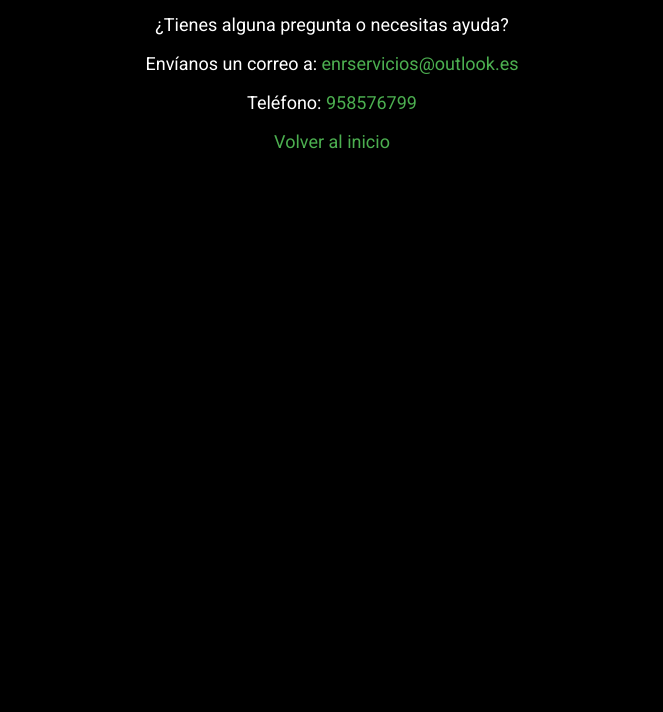
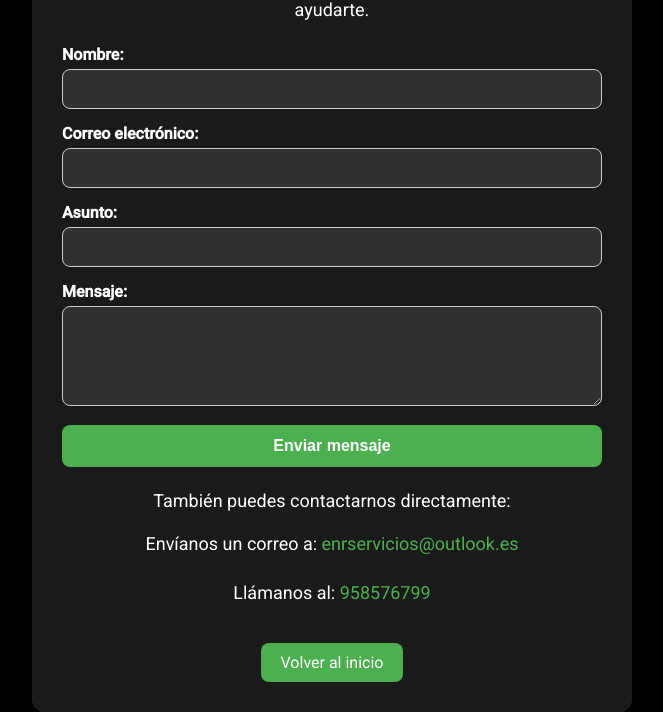
Before and after one commit to OrumST/cotizador-enr, a website: page public/contacto.html in a window 1280 px wide. Shown: the part 116-828 px from the top of the page, without its empty margins (308-971 px from the left). Before the commit the page ends 800 px from the top, so only its background shows below. Drawn offline with Linux system fonts and the light colour scheme.

Commit message:
Update contacto.html

```diff
--- a/public/contacto.html
+++ b/public/contacto.html
@@ -5,36 +5,183 @@
     <meta name="viewport" content="width=device-width, initial-scale=1.0" />
     <title>Contacto - ENR Cotizador</title>
     <style>
+      /* Reset global */
+      * {
+        box-sizing: border-box;
+        margin: 0;
+        padding: 0;
+      }
+
       body {
         font-family: 'Roboto', sans-serif;
         background-color: black;
         color: white;
+        display: flex;
+        flex-direction: column;
+        align-items: center;
+        justify-content: center;
+        min-height: 100vh;
         text-align: center;
-        padding: 50px;
       }
+
+      /* Contenedor principal */
+      .contenedor-contacto {
+        background-color: rgba(255, 255, 255, 0.1); /* Fondo semitransparente */
+        padding: 30px;
+        border-radius: 12px;
+        box-shadow: 0 4px 12px rgba(0, 0, 0, 0.1);
+        max-width: 600px;
+        width: 90%;
+        animation: fadeIn 1s ease-in-out;
+      }
+
+      @keyframes fadeIn {
+        from { opacity: 0; transform: scale(0.95); }
+        to { opacity: 1; transform: scale(1); }
+      }
+
       h1 {
         font-size: 28px;
         margin-bottom: 20px;
+        color: #4CAF50; /* Verde para destacar */
       }
+
       p {
         font-size: 18px;
-        margin-bottom: 10px;
+        margin-bottom: 15px;
+        line-height: 1.6;
       }
+
       a {
         color: #4CAF50;
         text-decoration: none;
+        transition: color 0.3s;
       }
+
       a:hover {
-        text-decoration: underline;
+        color: #45a049; /* Verde más oscuro al hacer hover */
+      }
+
+      .info-contacto {
+        margin-top: 20px;
+      }
+
+      .info-contacto p {
+        margin-bottom: 10px;
+      }
+
+      .info-contacto a {
+        display: inline-block;
+        margin: 5px 0;
+      }
+
+      .boton-volver {
+        display: inline-block;
+        margin-top: 20px;
+        padding: 10px 20px;
+        background-color: #4CAF50;
+        color: white;
+        border-radius: 8px;
+        text-decoration: none;
+        transition: background-color 0.3s, transform 0.2s;
+      }
+
+      .boton-volver:hover {
+        background-color: #45a049;
+        transform: scale(1.05);
+      }
+
+      /* Estilos del formulario */
+      form {
+        margin-top: 20px;
+        text-align: left;
+      }
+
+      form label {
+        display: block;
+        margin-bottom: 5px;
+        font-weight: bold;
+      }
+
+      form input, form textarea {
+        width: 100%;
+        padding: 10px;
+        margin-bottom: 15px;
+        border: 1px solid #ccc;
+        border-radius: 8px;
+        font-size: 16px;
+        background-color: rgba(255, 255, 255, 0.1);
+        color: white;
+      }
+
+      form textarea {
+        resize: vertical;
+        min-height: 100px;
+      }
+
+      form button {
+        background-color: #4CAF50;
+        color: white;
+        border: none;
+        padding: 12px;
+        width: 100%;
+        border-radius: 8px;
+        cursor: pointer;
+        font-size: 16px;
+        font-weight: bold;
+        transition: background-color 0.3s, transform 0.2s;
+      }
+
+      form button:hover {
+        background-color: #45a049;
+        transform: scale(1.05);
+      }
+
+      /* Ajustes responsivos */
+      @media (max-width: 600px) {
+        .contenedor-contacto {
+          padding: 20px;
+        }
+        h1 {
+          font-size: 24px;
+        }
+        p {
+          font-size: 16px;
+        }
       }
     </style>
     <link href="https://fonts.googleapis.com/css2?family=Roboto:wght@400;500&display=swap" rel="stylesheet">
   </head>
   <body>
-    <h1>Contacto</h1>
-    <p>¿Tienes alguna pregunta o necesitas ayuda?</p>
-    <p>Envíanos un correo a: <a href="mailto:enrservicios@outlook.es">enrservicios@outlook.es</a></p>
-    <p>Teléfono: <a href="tel:+56958576799">958576799</a></p>
-    <p><a href="/">Volver al inicio</a></p>
+    <!-- Contenedor principal -->
+    <div class="contenedor-contacto">
+      <h1>Contacto</h1>
+      <p>¿Tienes alguna pregunta o necesitas ayuda? Estamos aquí para ayudarte.</p>
+
+      <!-- Formulario de contacto -->
+      <form action="https://formspree.io/f/mjvnqgqz" method="POST">
+        <label for="nombre">Nombre:</label>
+        <input type="text" id="nombre" name="nombre" required />
+
+        <label for="email">Correo electrónico:</label>
+        <input type="email" id="email" name="email" required />
+
+        <label for="asunto">Asunto:</label>
+        <input type="text" id="asunto" name="asunto" required />
+
+        <label for="mensaje">Mensaje:</label>
+        <textarea id="mensaje" name="mensaje" required></textarea>
+
+        <button type="submit">Enviar mensaje</button>
+      </form>
+
+      <div class="info-contacto">
+        <p>También puedes contactarnos directamente:</p>
+        <p>Envíanos un correo a: <a href="mailto:enrservicios@outlook.es">enrservicios@outlook.es</a></p>
+        <p>Llámanos al: <a href="tel:+56958576799">958576799</a></p>
+      </div>
+
+      <a href="/" class="boton-volver">Volver al inicio</a>
+    </div>
   </body>
 </html>
```
